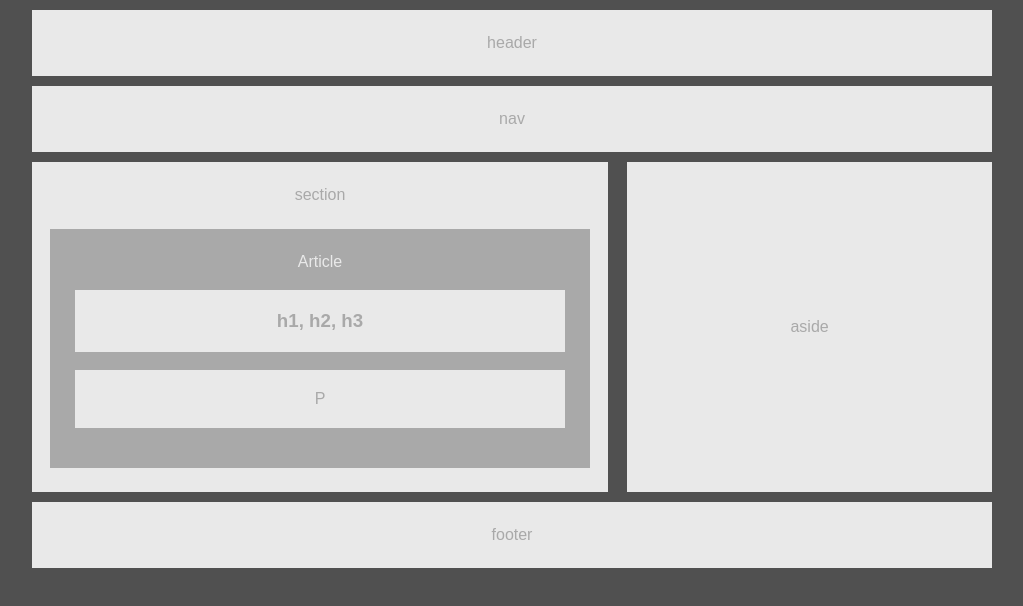
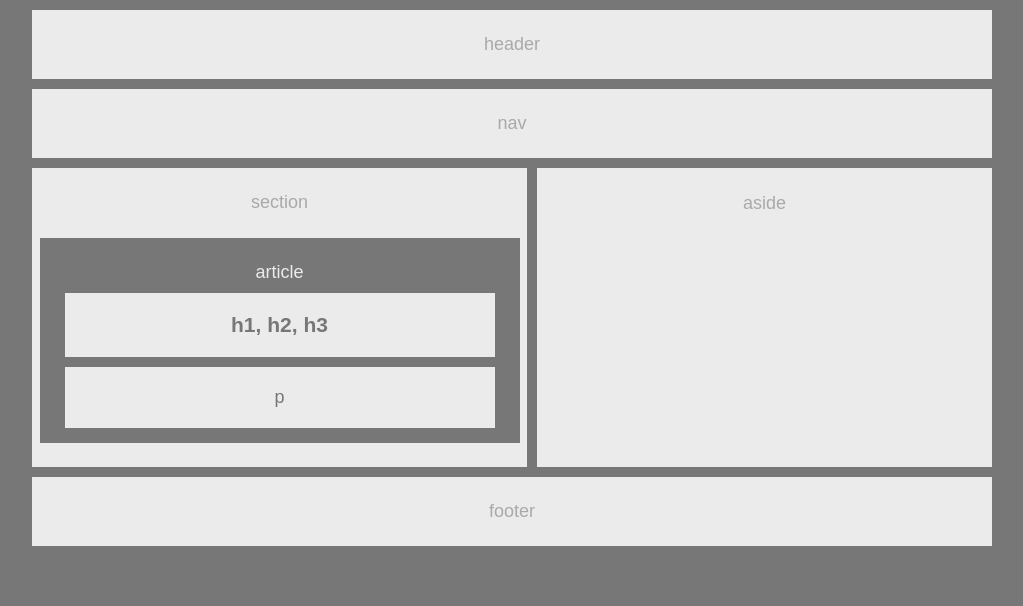
Before and after one commit to edfeld/HW-Wireframe, a plain HTML site: page index.html in a window 1280 px wide. Shown: the whole page, without its empty margins (128-1151 px from the left). Drawn offline with Linux system fonts and the light colour scheme.

Commit message:
updates to index.html and style.css

```diff
--- a/index.html
+++ b/index.html
@@ -13,10 +13,10 @@
                 nav
             </nav>
             <section>
-            <span class="sectionHead">section</span>
-            <article>Article
+                <div class="sectionHead">section</div>
+                <article>article
                     <h1>h1, h2, h3</h1>
-                <p>P</p>
+                    <p>p</p>
                 </article>
             </section><!--
 
@@ -29,9 +29,5 @@
             </footer>
 
         </div>
-
-
-
     </body>
-
 </html>
--- a/style.css
+++ b/style.css
@@ -5,19 +5,14 @@
 */
 
 body {
-  background-color: rgb(80, 80, 80);
-  font-family: Arial, Helvetica, sans-serif;
+  background-color: #777;
+  color: #777;
+  font-family: 'Arial', 'Helvetica Neue', Helvetica, sans-serif;
+  font-size: 18px;
 }
 .container {
   width: 960px;
   margin: 10px auto;
-}
-code {
-    background: #d3d3d3;
-    color: #808080;
-    display: block;
-    padding: 24px 15px;
-    text-align: center;
 }
 header,
 section,
@@ -27,13 +22,13 @@ code {
   margin: 0 auto 10px auto;
   width: 100%;
   color: #a9a9a9;
-    background-color: #e9e9e9;
+  background-color: #ebebeb;
   padding: 24px 0px;
   text-align: center;
 }
 section {
   float: left;
-    width: 60%; /* 63% */
+  width: 495px; /* 63% */
 
 }
 .sectionHead {
@@ -42,31 +37,29 @@ code {
 }
 aside {
   float: right;
-    width: 38%;
-    padding: 156px 0px;
+  width: 455px;
+  padding-top: 25px;
+  padding-bottom: 253px;
 }
 article {
-
-    width: 540px;
-    background-color: #a9a9a9;
-    color: #e9e9e9;
-    padding: 24px 0px;
+  width: 480px;
+  background-color: #777;
+  color: #ebebeb;
+  padding: 24px 0px 15px 0px;
   margin-right: auto;
   margin-left: auto;
   text-align: center;
-    display: inline-block;
 }
 h1,
-  h2,
-  h3,
 p {
-    color: #a9a9a9;
-    background-color: #e9e9e9;
+  color: #777;
+  background-color: #ebebeb;
   text-align: center;
-    display: block;
   margin-left: 25px;
   margin-right: 25px;
   padding: 20px;
+  margin-top: 10px;
+  margin-bottom: 0;
 }
 footer {
   clear: both;
```
Lines whose indentation alone changed are shown as unchanged.
